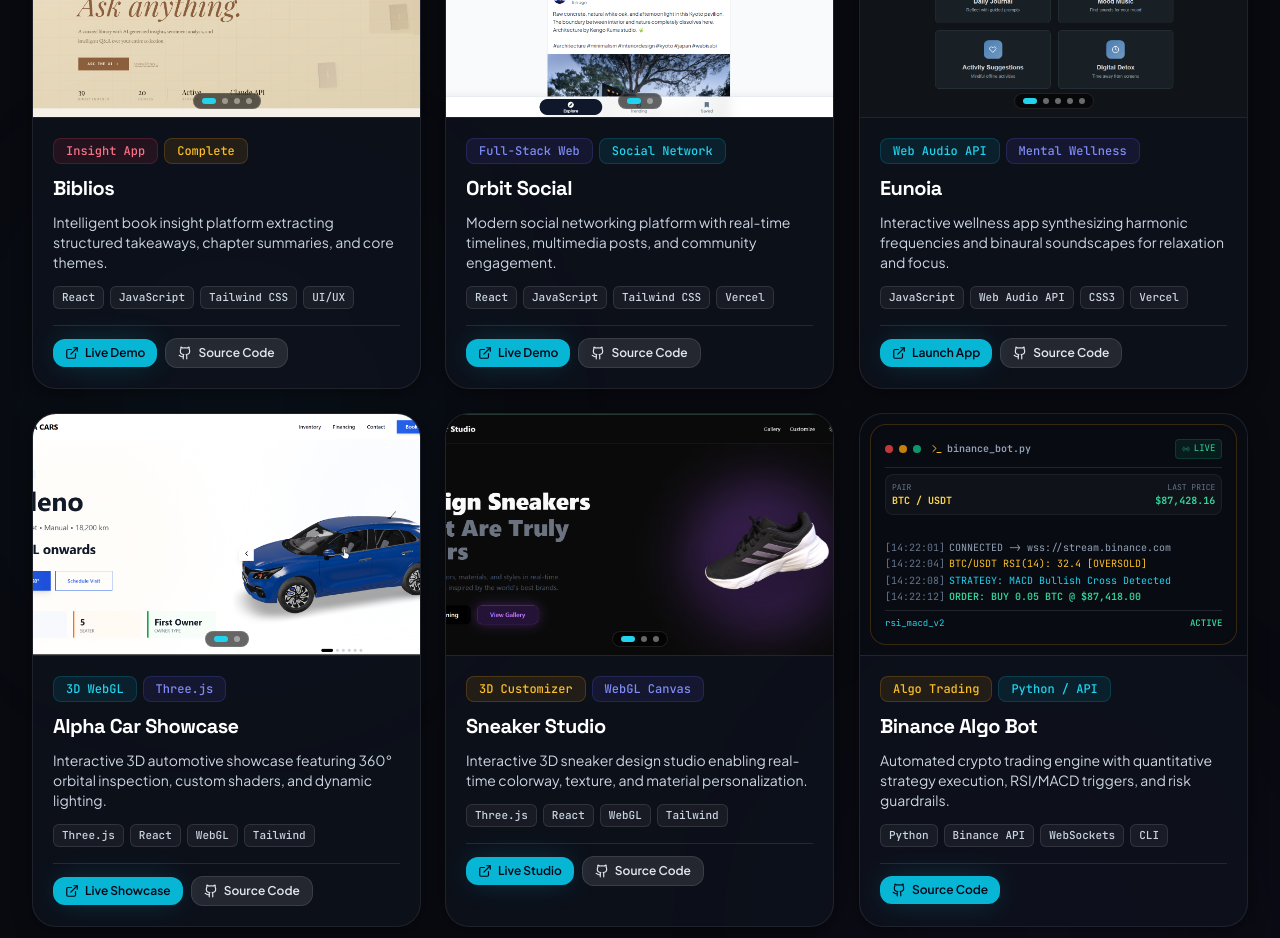
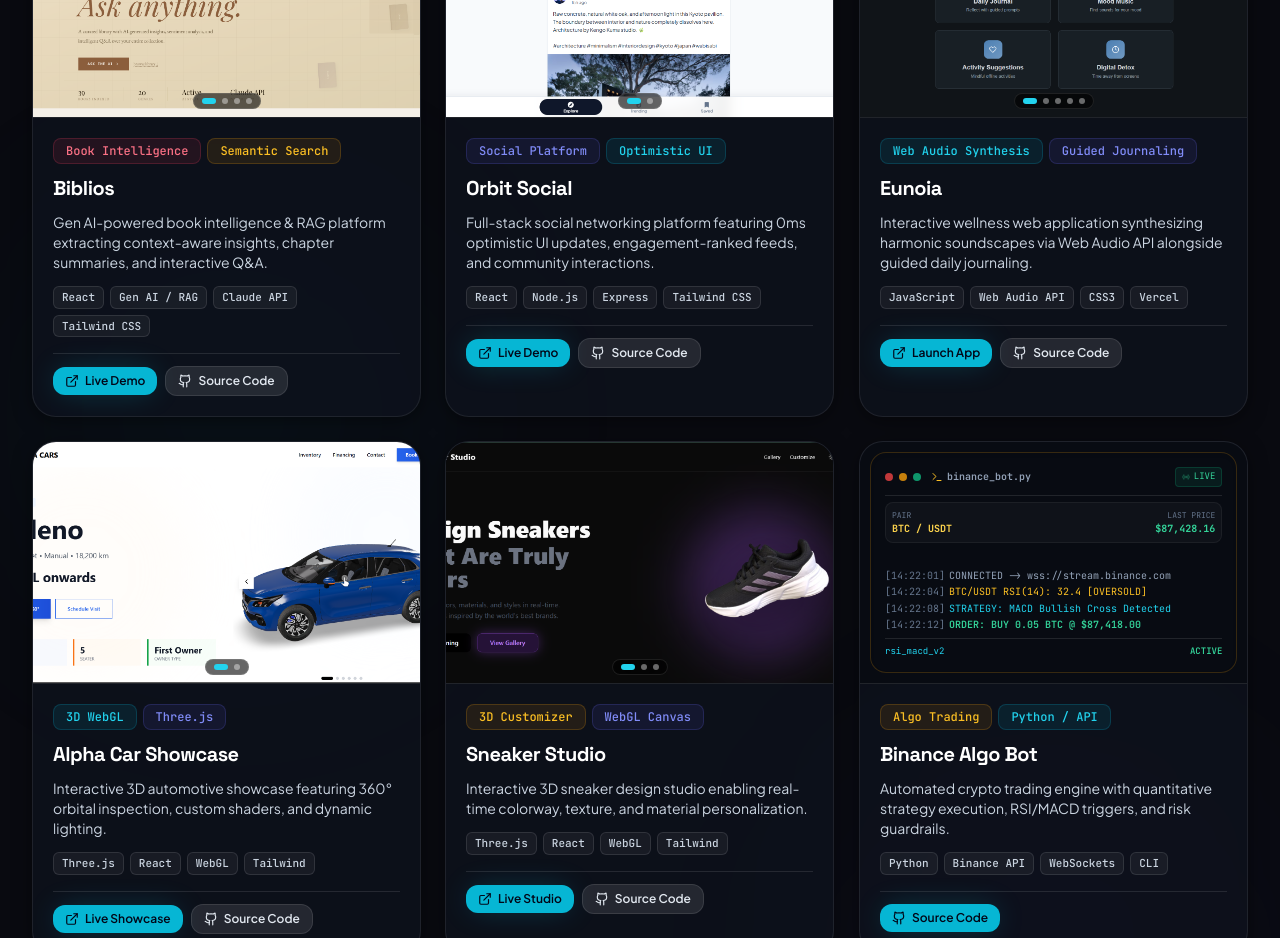
Before and after one commit to PrajaktaSarkhel/Prajakta_Sarkhel_portfolio-website, a React (Vite) app: page / in a window 1280 px wide. Shown: the part 5180-6118 px from the top of the page. Built offline with nearby package versions, Linux system fonts and the light colour scheme.

Commit message:
updated project description

```diff
--- a/src/components/Projects.jsx
+++ b/src/components/Projects.jsx
@@ -22,11 +22,11 @@ const projectsData = [
     category: 'ai-algo',
     spotlightColor: 'rgba(244, 63, 94, 0.14)',
     badges: [
-      { label: 'Insight App', variant: 'coral' },
-      { label: 'Complete', variant: 'amber' }
+      { label: 'Book Intelligence', variant: 'coral' },
+      { label: 'Semantic Search', variant: 'amber' }
     ],
-    description: 'Intelligent book insight platform extracting structured takeaways, chapter summaries, and core themes.',
-    tech: ['React', 'JavaScript', 'Tailwind CSS', 'UI/UX'],
+    description: 'Gen AI-powered book intelligence & RAG platform extracting context-aware insights, chapter summaries, and interactive Q&A.',
+    tech: ['React', 'Gen AI / RAG', 'Claude API', 'Tailwind CSS'],
     images: [
       '/biblios_1.png',
       '/biblios_2.png',
@@ -44,11 +44,11 @@ const projectsData = [
     category: 'web',
     spotlightColor: 'rgba(139, 92, 246, 0.14)',
     badges: [
-      { label: 'Full-Stack Web', variant: 'indigo' },
-      { label: 'Social Network', variant: 'cyan' }
+      { label: 'Social Platform', variant: 'indigo' },
+      { label: 'Optimistic UI', variant: 'cyan' }
     ],
-    description: 'Modern social networking platform with real-time timelines, multimedia posts, and community engagement.',
-    tech: ['React', 'JavaScript', 'Tailwind CSS', 'Vercel'],
+    description: 'Full-stack social networking platform featuring 0ms optimistic UI updates, engagement-ranked feeds, and community interactions.',
+    tech: ['React', 'Node.js', 'Express', 'Tailwind CSS'],
     images: [
       '/orbit_1.png',
       '/orbit_2.png'
@@ -64,10 +64,10 @@ const projectsData = [
     category: 'web',
     spotlightColor: 'rgba(0, 229, 255, 0.14)',
     badges: [
-      { label: 'Web Audio API', variant: 'cyan' },
-      { label: 'Mental Wellness', variant: 'indigo' }
+      { label: 'Web Audio Synthesis', variant: 'cyan' },
+      { label: 'Guided Journaling', variant: 'indigo' }
     ],
-    description: 'Interactive wellness app synthesizing harmonic frequencies and binaural soundscapes for relaxation and focus.',
+    description: 'Interactive wellness web application synthesizing harmonic soundscapes via Web Audio API alongside guided daily journaling.',
     tech: ['JavaScript', 'Web Audio API', 'CSS3', 'Vercel'],
     images: [
       '/eunoia_1.png',
```
